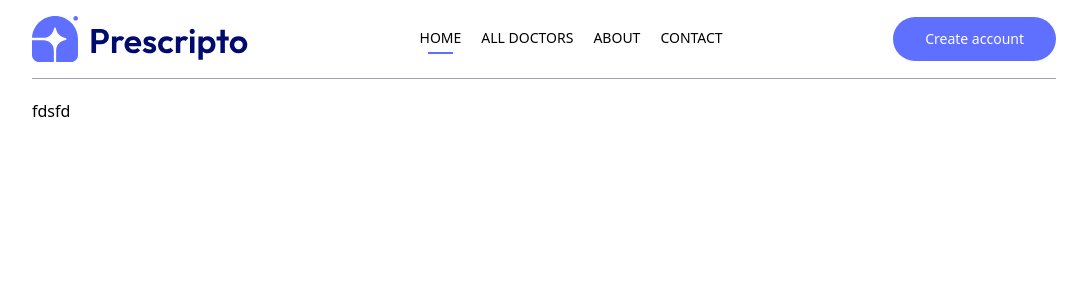
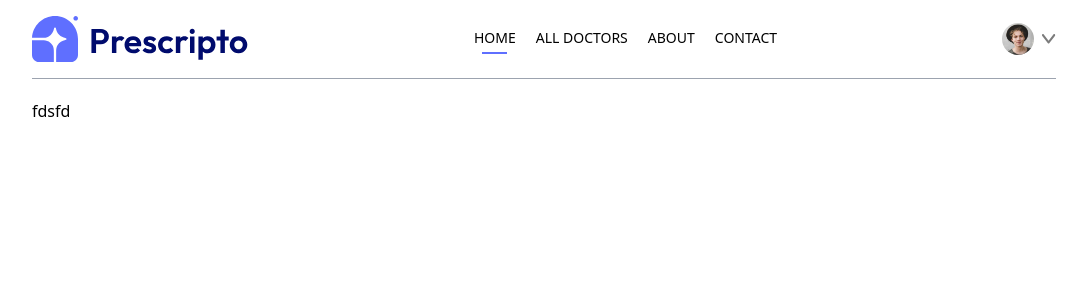
Before and after one commit to chowankumar/DoctorAppointment, a React (Vite) app in the folder frontend/: page / in a window 1280 px wide. Shown: the top 300 px of the page, without its empty margins (96-1183 px from the left). Built offline with nearby package versions, Linux system fonts and the light colour scheme.

Commit message:
ui of the drop down of the navbar

```diff
--- a/frontend/src/components/NavBar.jsx
+++ b/frontend/src/components/NavBar.jsx
@@ -1,11 +1,14 @@
-import React from 'react'
-import {assets} from "../assets/assets"
+import React, { useState } from 'react'
+import { assets } from "../assets/assets"
 import { NavLink, useNavigate } from 'react-router-dom'
 
 const NavBar = () => {
   const navigate = useNavigate();
+
+  const [showMenu, setShowMenu] = useState(false);
+  const [token, setToken] = useState(true)
   return (
-    <div  className='flex items-center justify-between text-sm py-4 mb-5 border-b border-b-gray-400'>
+    <div className='flex items-center justify-between text-sm py-4 mb-5 border-b border-b-gray-400'>
       <img src={assets.logo} alt="" />
       <ul className='hidden md:flex items-start gap-5 font-medium'>
         <NavLink to='/'>
@@ -27,7 +30,31 @@
       </ul>
 
       <div className='flex items-center gap-4'>
-      <button onClick={()=>navigate('/login')} className='bg-primary text-white px-8 py-3 rounded-full font-light hidden md:block'>Create account</button>
+        {
+          token ?
+            <div className='flex items-center gap-2 cursor-pointer group relative'>
+              <img
+               src={assets.profile_pic}
+               className='w-8 rounded-full'
+               alt="" />
+               <img
+               src={assets.dropdown_icon}
+               alt="" />
+
+                <div className='absolute top-0 right-0 pt-14 text-base font-medium text-gray-600 z-200 hidden group-hover:block'>
+                  <div className='min-w-48 bg-stone-100 rounded flex flex-col gap-4 p-4'>
+                  <p className='hover:text-black cursor-pointer'>My Profile</p>
+                  <p className='hover:text-black cursor-pointer'>My Appointments</p>
+                  <p className='hover:text-black cursor-pointer'>Logout</p>
+                  </div>
+
+
+                </div>
+
+            </div>:
+              <button onClick={() => navigate('/login')} className='bg-primary text-white px-8 py-3 rounded-full font-light hidden md:block'>Create account</button>
+        }
+
             </div>
 
     </div>
```
Lines whose indentation alone changed are shown as unchanged.
